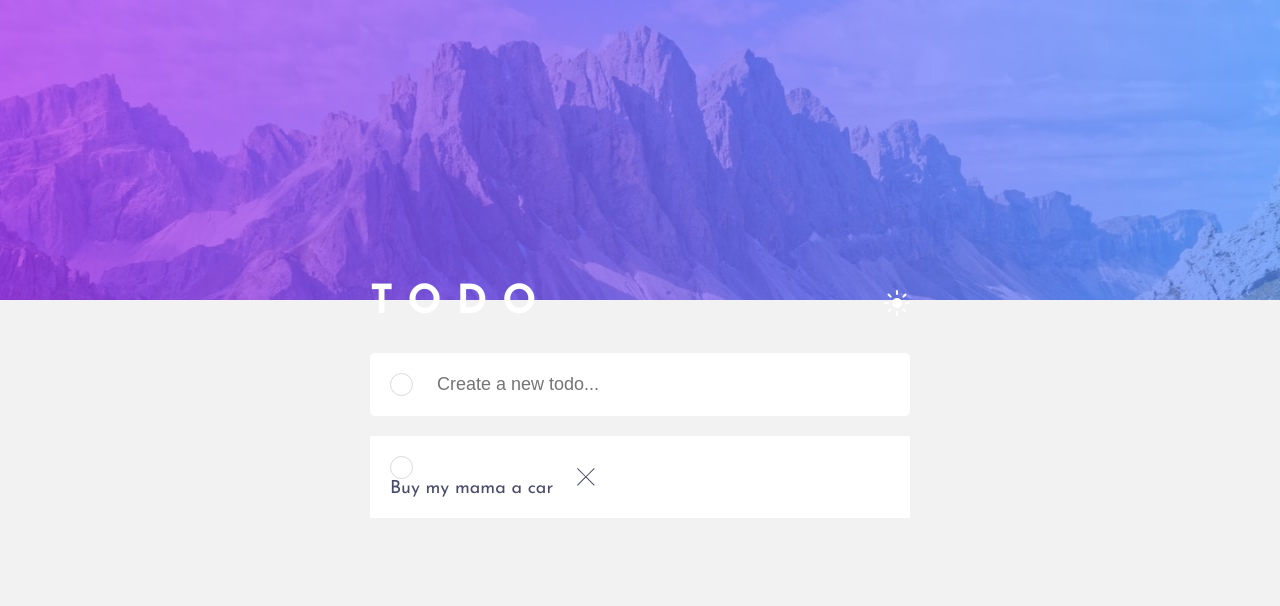
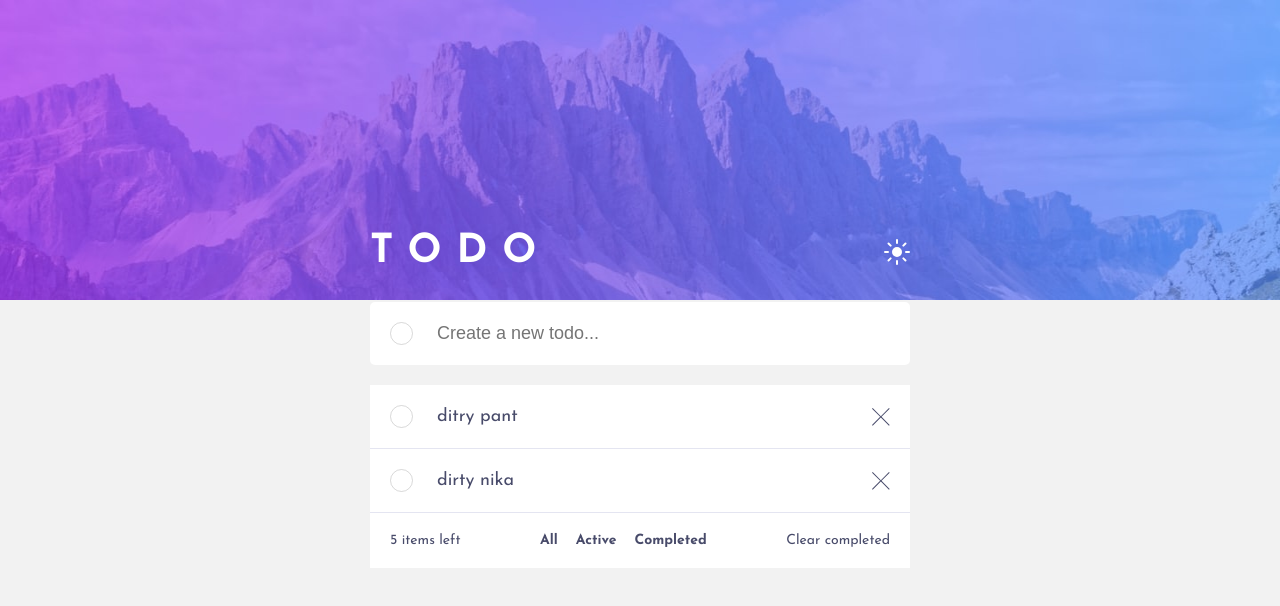
Before and after one commit to iadefidipe/todo-app, a React (Create React App) app: page / in a window 1280 px wide. Shown: the top 606 px of the page. Built offline with nearby package versions, Linux system fonts and the light colour scheme; data requests are answered from the project's data file.

Commit message:
added filter component and brushed up styling

```diff
--- a/data/db.json
+++ b/data/db.json
@@ -1,9 +1,14 @@
 {
   "todo": [
     {
-      "text": "Buy my mama a car",
+      "text": "ditry pant ",
       "completed": false,
       "id": 1
+    },
+    {
+      "text": "dirty nika",
+      "completed": false,
+      "id": 2
     }
   ]
 }
--- a/src/component/Todo.js
+++ b/src/component/Todo.js
@@ -1,4 +1,5 @@
 import { useState, useEffect } from 'react'
+import TodoFilter from './TodoFilter';
 import TodoList from './TodoList';
 
 const Todo = () => {
@@ -117,6 +118,7 @@ const handleComplete = async (id) => {
 
         <TodoList data={todos} handleComplete = {handleComplete} handleDelete = {handleDelete} />
 
+        <TodoFilter />
 
 
 
--- /dev/null
+++ b/src/component/TodoFilter.js
@@ -0,0 +1,17 @@
+
+
+const TodoFilter = () => {
+    return (
+        <div className="todo-filter" >
+            <p> 5 items left</p>
+            <div className="filter">
+                <h3>All</h3>
+                <h3> Active</h3>
+                <h3> Completed</h3>
+            </div>
+            <p> Clear completed</p>
+        </div>
+    )
+}
+
+export default TodoFilter;
--- a/src/component/TodoList.js
+++ b/src/component/TodoList.js
@@ -24,6 +24,9 @@ const TodoList = ({ data, handleComplete, handleDelete }) => {
                         <img src={deleteIcon} alt="delete-todo" onClick = { () => handleDelete(todo.id)} />
                     </div>
 
+
+
+
                 </div>
             ))}
         </div>
--- a/src/styles/_color.scss
+++ b/src/styles/_color.scss
@@ -1,10 +1,8 @@
-
 // color
 // $clr-pry-blue: hsl(220, 98%, 61%);
 // $clr-check-background:
 
-:root{
-
+:root {
   // Dark theme colors
   --color-dark-text: hsl(235, 39%, 85%);
   --color-dark-text-hover: hsl(236, 32%, 92%);
@@ -12,6 +10,7 @@
   --color-dark-list-bg: hsl(237, 14%, 26%);
   --color-dark-bg: hsl(235, 21%, 11%);
   --color-dark-hover: hsl(0, 0%, 100%);
+  --color-dark-border: hsl(235, 14%, 26%);
 
   //Light Theme Colors
   --color-light-text: hsl(235, 19%, 35%);
@@ -20,26 +19,29 @@
   --color-light-list-bg: hsl(0, 0%, 100%);
   --color-light-bg: hsl(0, 0%, 95%);
   --color-light-hover: hsl(0, 0%, 0%);
+  --color-light-border: hsl(236, 32%, 92%);
 
   //global
   --color-text-active: hsl(220, 98%, 61%);
   --color-header: hsl(0, 0%, 100%);
 }
 
-.dark-mode{
+.dark-mode {
   --color-text: var(--color-dark-text);
   --color-text-hover: var(--color-dark-text-hover);
   --color-text-deactive: var(--color-dark-text-deactive);
   --color-list-bg: var(--color-dark-list-bg);
   --color-bg: var(--color-dark-bg);
   --color-hover: var(--color-dark-hover);
+  --color-boder: var(--color-dark-border);
 }
 
-.light-mode{
+.light-mode {
   --color-text: var(--color-light-text);
   --color-text-hover: var(--color-light-text-hover);
   --color-text-deactive: var(--color-light-text-deactive);
   --color-list-bg: var(--color-light-list-bg);
   --color-bg: var(--color-light-bg);
+  --color-boder: var(--color-light-border);
   --color-hover: var(--color-light-hover);
 }
--- a/src/styles/_global.scss
+++ b/src/styles/_global.scss
@@ -1,48 +1,43 @@
-
-
-body{
+body {
   font-family: $font-jose;
   font-size: rem(18);
   color: var(--color-text);
   // width: 100vw;
   // height: 100vh;
-
 }
 
-
-.App{
+.App {
   // width: 100%;
   height: 100vh;
   background: var(--color-bg);
-    background-size:  100% 300px;
+  background-size: 100% 300px;
   background-repeat: no-repeat;
   display: grid;
   place-items: center;
   background-image: url(../asset/images/bg-desktop-dark.jpg);
-    transition: background-image 500ms ease-in-out, background  500ms ease-in-out;
+  transition: background-image 500ms ease-in-out, background 500ms ease-in-out;
 
-    @include breakpoint-down(medium){
+  @include breakpoint-down(medium) {
     background-image: url(../asset/images/bg-mobile-dark.jpg);
-        background-size:  100% 200px;
+    background-size: 100% 200px;
+  }
 }
 
-}
-
-.main-container{
+.main-container {
   min-width: rem(540);
 
-    @include breakpoint-down(medium){
+  @include breakpoint-down(medium) {
     min-width: rem(327);
   }
 }
 
-.header{
+.header {
   display: flex;
   justify-content: space-between;
   align-items: center;
 }
 
-input[type ="checkbox"]{
+input[type="checkbox"] {
   appearance: none;
   -webkit-appearance: none;
   min-width: rem(23);
@@ -69,46 +64,77 @@ input[type ="checkbox"]{
   }
 }
 
-
-.todo-input{
+.todo-input {
   margin-top: rem(30);
   background: var(--color-list-bg);
-    padding: rem(20) ;
+  padding: rem(20);
   border-radius: rem(5);
   display: flex;
   gap: rem(24);
   align-items: center;
-    transition:  background  500ms ease-in-out;
+  transition: background 500ms ease-in-out;
 
-    &-text{
+  &-text {
     width: 100%;
   }
-
 }
 
-.todo-list{
+.todo-list {
   margin-top: rem(20);
   background-color: var(--color-list-bg);
-    padding: rem(20);
 
   display: flex;
   flex-direction: column;
-    gap: rem(30);
-
-
 }
 
-.todo{
+.todo {
   display: flex;
-    gap:rem(24);
+  padding: rem(20);
+
   align-items: center;
+  justify-content: space-between;
 
-    label{
+  border-bottom: 1px solid var(--color-boder);
+
+  label {
     color: var(--color-text);
   }
 
-    input[type ="checkbox"]:checked ~ label{
+  input[type="checkbox"]:checked ~ label {
     text-decoration: line-through;
     color: var(--color-text-deactive);
   }
+
+  &-item {
+    display: flex;
+    align-items: center;
+    gap: rem(24);
   }
+}
+
+.todo-filter {
+  background: var(--color-list-bg);
+  display: flex;
+  justify-content: space-between;
+  padding: rem(20);
+  font-size: rem(14);
+
+  h3,
+  p {
+    cursor: pointer;
+    color: var(--color-text);
+  }
+
+  h3:hover {
+    color: var(--color-text-hover);
+  }
+
+  h3:focus {
+    color: var(--color-text-active);
+  }
+
+  .filter {
+    display: flex;
+    gap: rem(18);
+  }
+}
--- a/src/styles/_typography.scss
+++ b/src/styles/_typography.scss
@@ -1,13 +1,12 @@
 @function rem($size) {
-    $remSize: $size / 16;
-    @return #{$remSize}rem;
+  $remSize: $size / 16;
+  @return #{$remSize}rem;
 }
 
+$font-jose: "Josefin Sans", sans-serif;
 
-$font-jose: 'Josefin Sans', sans-serif;
-
-h1{
-    color: var(--color-header);
-    font-size:  rem(40);
-    letter-spacing: rem(15);
+h1 {
+  color: var(--color-header);
+  font-size: rem(40);
+  letter-spacing: rem(15);
 }
```
Lines whose indentation alone changed are shown as unchanged.
